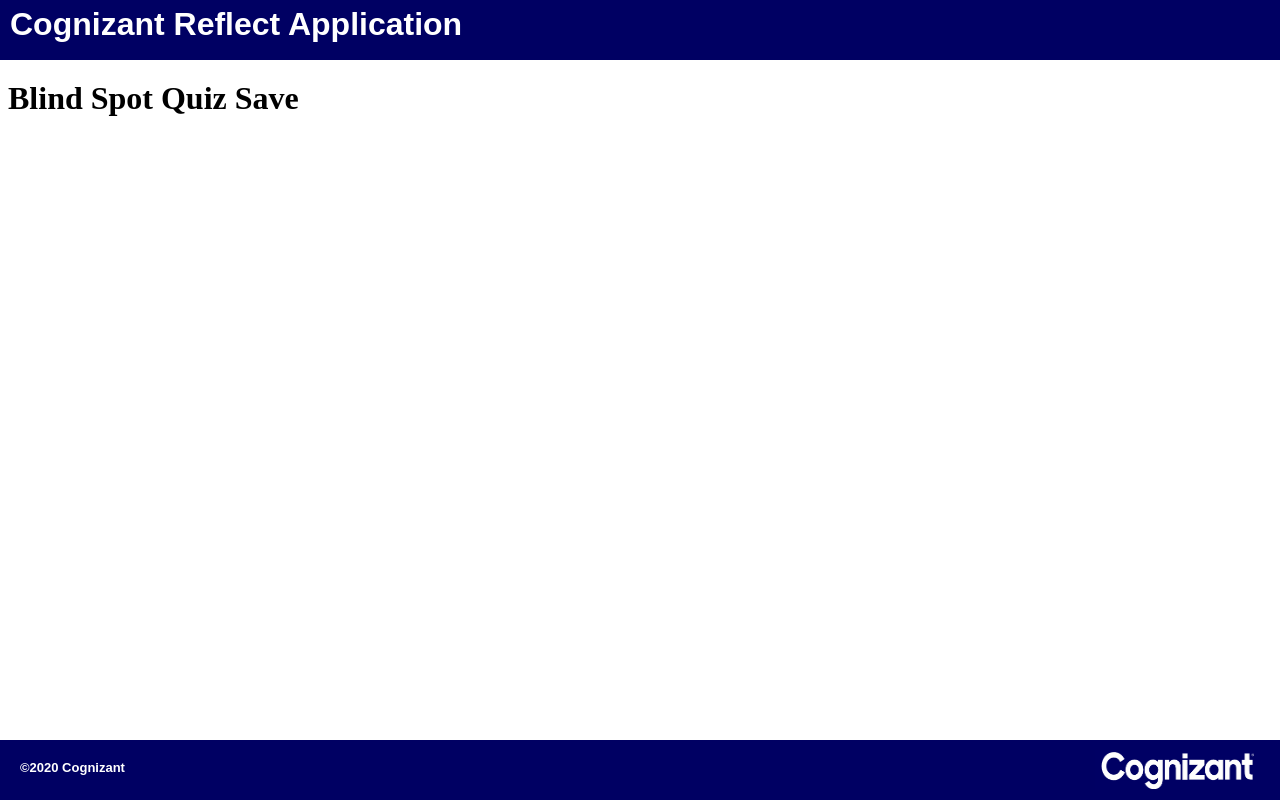
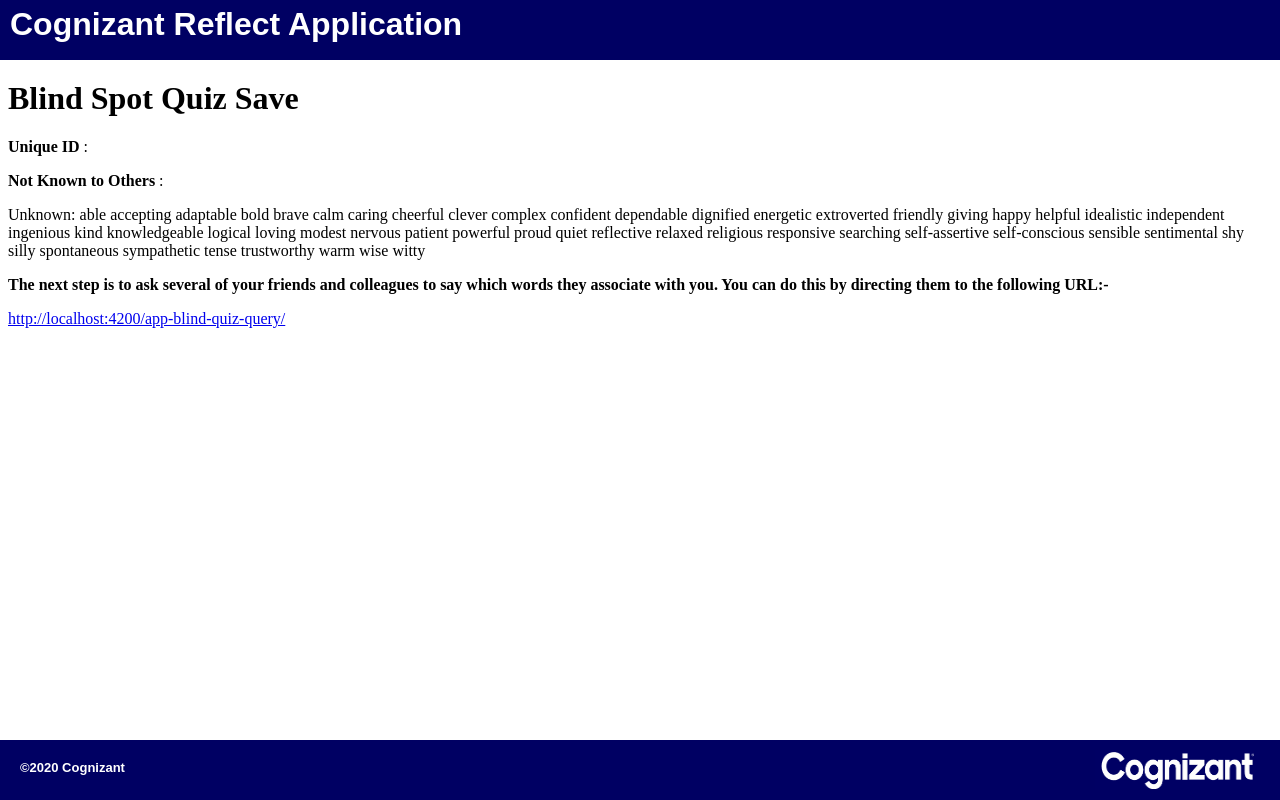
Before and after one commit to sathya27works/reflect-front, an Angular app: page /CRA/blindQuizSave in a window 1280 px wide. Built offline with nearby package versions, Linux system fonts and the light colour scheme.

Commit message:
Blind Quiz save details

```diff
--- a/src/app/blind-quiz-query/blind-quiz-query.component.ts
+++ b/src/app/blind-quiz-query/blind-quiz-query.component.ts
@@ -1,6 +1,6 @@
 import { Component, OnInit } from '@angular/core';
 import { FormBuilder, FormGroup, FormControl, Validators, FormArray } from '@angular/forms';
-import {Router} from "@angular/router";
+import { Router, ActivatedRoute, ParamMap } from '@angular/router';
 
 @Component({
   selector: 'app-blind-quiz-query',
@@ -24,7 +24,7 @@
     { id: 'complex', name: 'complex' }
   ];
 
-  constructor(private formBuilder: FormBuilder, private router: Router) {
+  constructor(private formBuilder: FormBuilder, private router: Router, private route: ActivatedRoute) {
     this.form = this.formBuilder.group({
       website: this.formBuilder.array([], [Validators.required])
     })
@@ -43,7 +43,8 @@
   submit(newHero: string) {
     console.log(this.form.value.website);
     console.log(newHero);
-    this.router.navigate(['/blindQuizSave']);
+
+    this.router.navigate(['/blindQuizSave', { newHero: newHero ,  website: this.form.value.website }]);
   }
 
 
--- a/src/app/blind-quiz-save/blind-quiz-save.component.html
+++ b/src/app/blind-quiz-save/blind-quiz-save.component.html
@@ -1,4 +1,8 @@
 <div id="blindqueryid">
   <h1>Blind Spot Quiz Save</h1>
-
+  <p><b>Unique ID</b> : {{newHero}}</p>
+  <p><b>Not Known to Others</b> : {{website}}</p>
+  <p>Unknown: able accepting adaptable bold brave calm caring cheerful clever complex confident dependable dignified energetic extroverted friendly giving happy helpful idealistic independent ingenious kind knowledgeable logical loving modest nervous patient powerful proud quiet reflective relaxed religious responsive searching self-assertive self-conscious sensible sentimental shy silly spontaneous sympathetic tense trustworthy warm wise witty</p>
+  <p><b>The next step is to ask several of your friends and colleagues to say which words they associate with you. You can do this by directing them to the following URL:-</b></p>
+  <a href="http://localhost:4200/app-blind-quiz-query/{{newHero}}">http://localhost:4200/app-blind-quiz-query/{{newHero}}</a>
 </div>
--- a/src/app/blind-quiz-save/blind-quiz-save.component.ts
+++ b/src/app/blind-quiz-save/blind-quiz-save.component.ts
@@ -1,4 +1,5 @@
 import { Component, OnInit } from '@angular/core';
+import { Router, ActivatedRoute, ParamMap } from '@angular/router';
 
 @Component({
   selector: 'app-blind-quiz-save',
@@ -6,10 +7,14 @@
   styleUrls: ['./blind-quiz-save.component.css']
 })
 export class BlindQuizSaveComponent implements OnInit {
-
-  constructor() { }
+  newHero: string;
+  website: string;
+  constructor(private route: ActivatedRoute) { }
 
   ngOnInit(): void {
+    this.newHero = this.route.snapshot.paramMap.get('newHero');
+    this.website = this.route.snapshot.paramMap.get('website');
+   // console.log(this.website);
   }
 
 }
```
